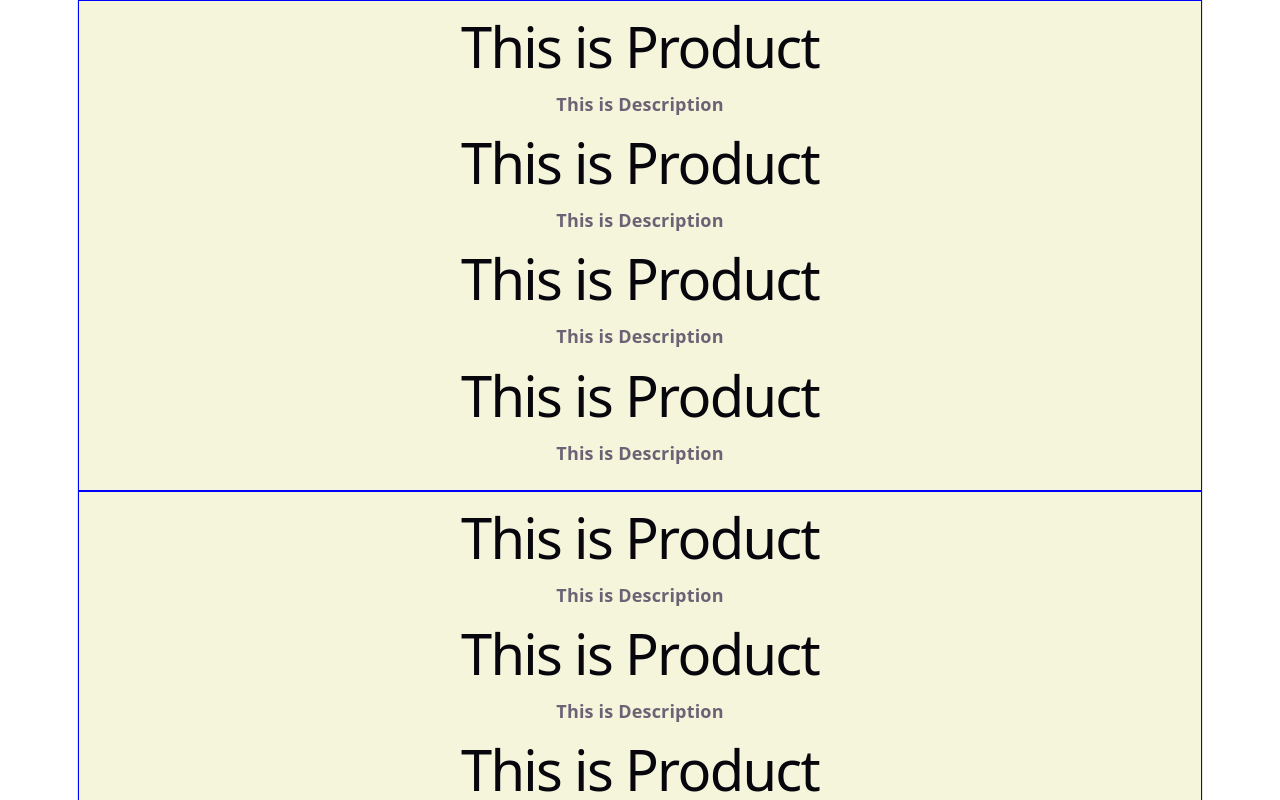
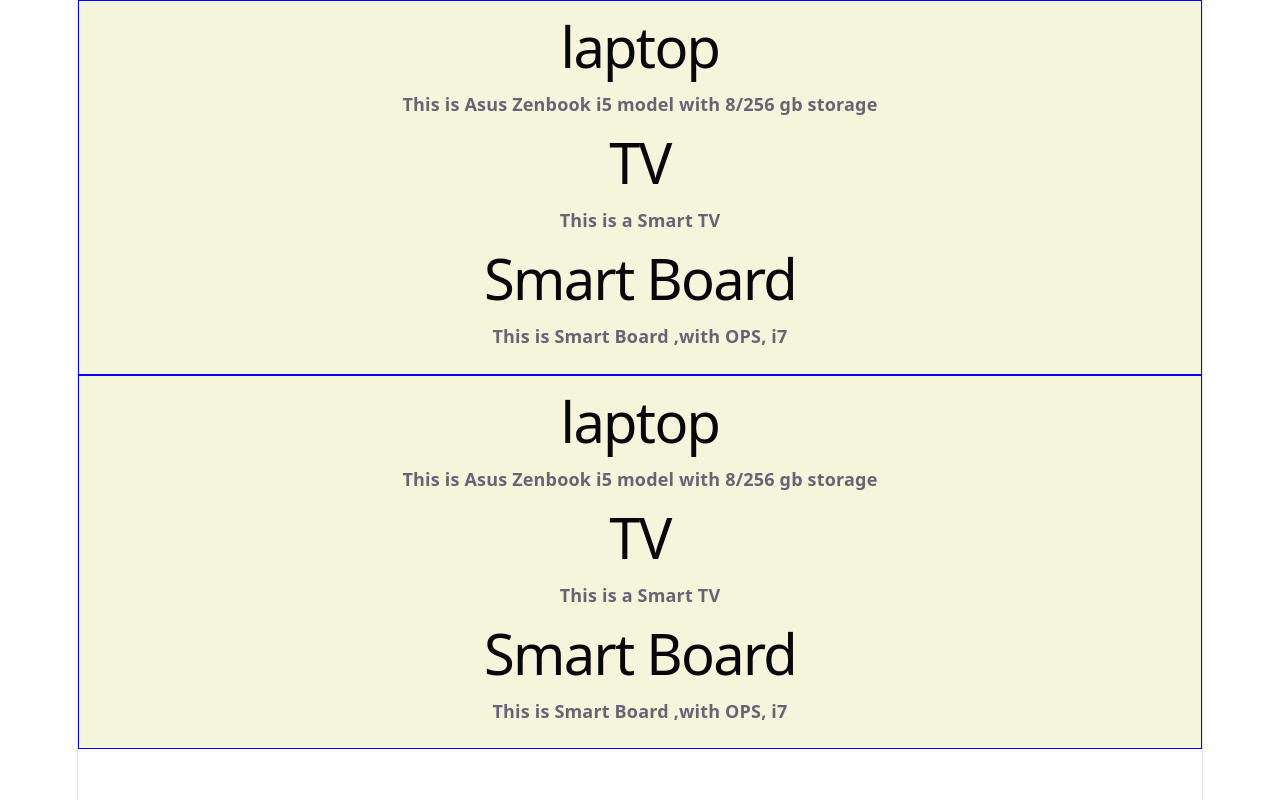
Before and after one commit to sadiksha-kc-neupane/React_Learning, a React (Vite) app: page / in a window 1280 px wide. Shown: the top 800 px of the page. Built offline with nearby package versions, Linux system fonts and the light colour scheme.

Commit message:
created react props named- title, description and  rendered it

```diff
--- a/src/App.jsx
+++ b/src/App.jsx
@@ -12,8 +12,6 @@
     <>
       <Product_Desc />
       <Product_Desc />
-      <Product_Desc />
-      <Product_Desc />
     </>
   );
 }
--- a/src/Product&Desc.jsx
+++ b/src/Product&Desc.jsx
@@ -4,10 +4,15 @@
 function Product_Desc() {
   return (
     <div className="Product_Desc">
-      <Product />
-      <Product />
-      <Product />
-      <Product />
+      <Product
+        title={"laptop"}
+        description={"This is Asus Zenbook  i5 model with 8/256 gb storage"}
+      />
+      <Product title={"TV"} description={"This is a Smart TV"} />
+      <Product
+        title={"Smart Board"}
+        description={"This is Smart Board ,with OPS, i7"}
+      />
     </div>
   );
 }
--- a/src/product.jsx
+++ b/src/product.jsx
@@ -1,9 +1,9 @@
-function Product() {
+function Product({ title, description }) {
   return (
-    <>
-      <h1>This is Product</h1>
-      <h4>This is Description</h4>
-    </>
+    <div className="Product">
+      <h1>{title}</h1>
+      <h4>{description}</h4>
+    </div>
   );
 }
 
```
